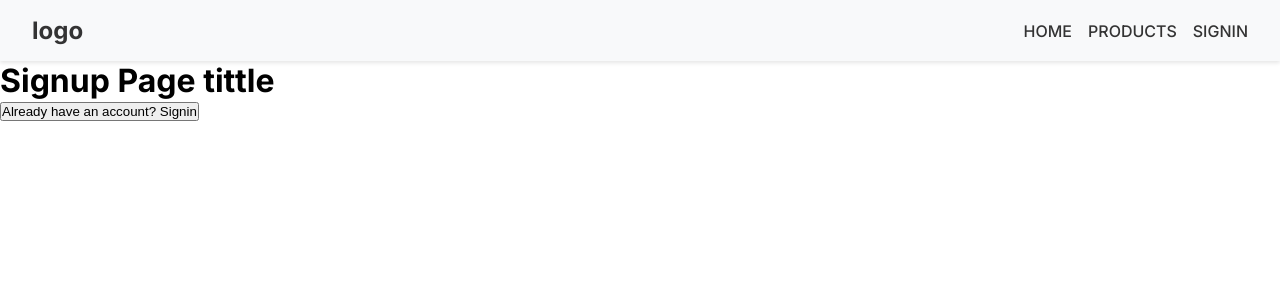
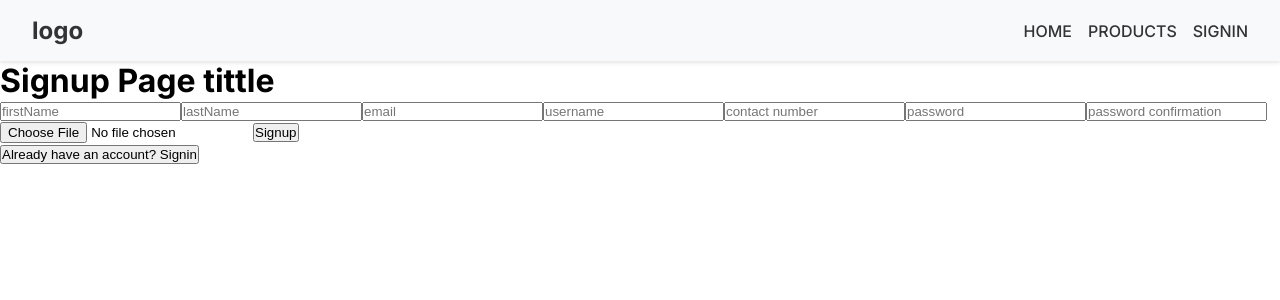
Before and after one commit to Alejandro-Bernal-M/Lovocado-front, a Next.js app: page /session in a window 1280 px wide. Both pictures are taken after a click on the button "Do not have an account? Signup". Shown: the top 300 px of the page. Built offline with nearby package versions, Linux system fonts and the light colour scheme.

Commit message:
Add signup form

```diff
--- a/src/components/session/Signup.tsx
+++ b/src/components/session/Signup.tsx
@@ -1,7 +1,45 @@
 export default function Signup() {
+  function handleSignup(e: any) {
+    e.preventDefault();
+    const data = new FormData(e.target);
+    try {
+      fetch(process.env.NEXT_PUBLIC_API + "/signup", {
+        method: "POST",
+        body: data,
+      })
+        .then((res) => {
+          if(res.ok){
+            e.target.reset()
+            return res.json()
+          }else{
+            throw new Error('error')
+          }
+        }
+        )
+        .then((data) => {
+          console.log('success')
+          console.log(data);
+        });
+    } catch (error) {
+      console.log(error);
+    }
+  }
+
   return (
     <div>
       <h1> Signup Page tittle</h1>
+      <form encType="multipart/form-data"  onSubmit={handleSignup}>
+        <input name="firstName" type="text" placeholder="firstName" />
+        <input name="lastName" type="text" placeholder="lastName" />
+        <input name="email" type="email" placeholder="email" />
+        <input name="username" type="text" placeholder="username" />
+        <input name="contactNumber" type="text" placeholder="contact number" />
+        <input name="password" type="password" placeholder="password" />
+        <input name="passwordConfirmation" type="password" placeholder="password confirmation" />
+        <input name="profileImage" type="file" />
+
+        <button >Signup</button>
+      </form>
     </div>
   );
 }
```
